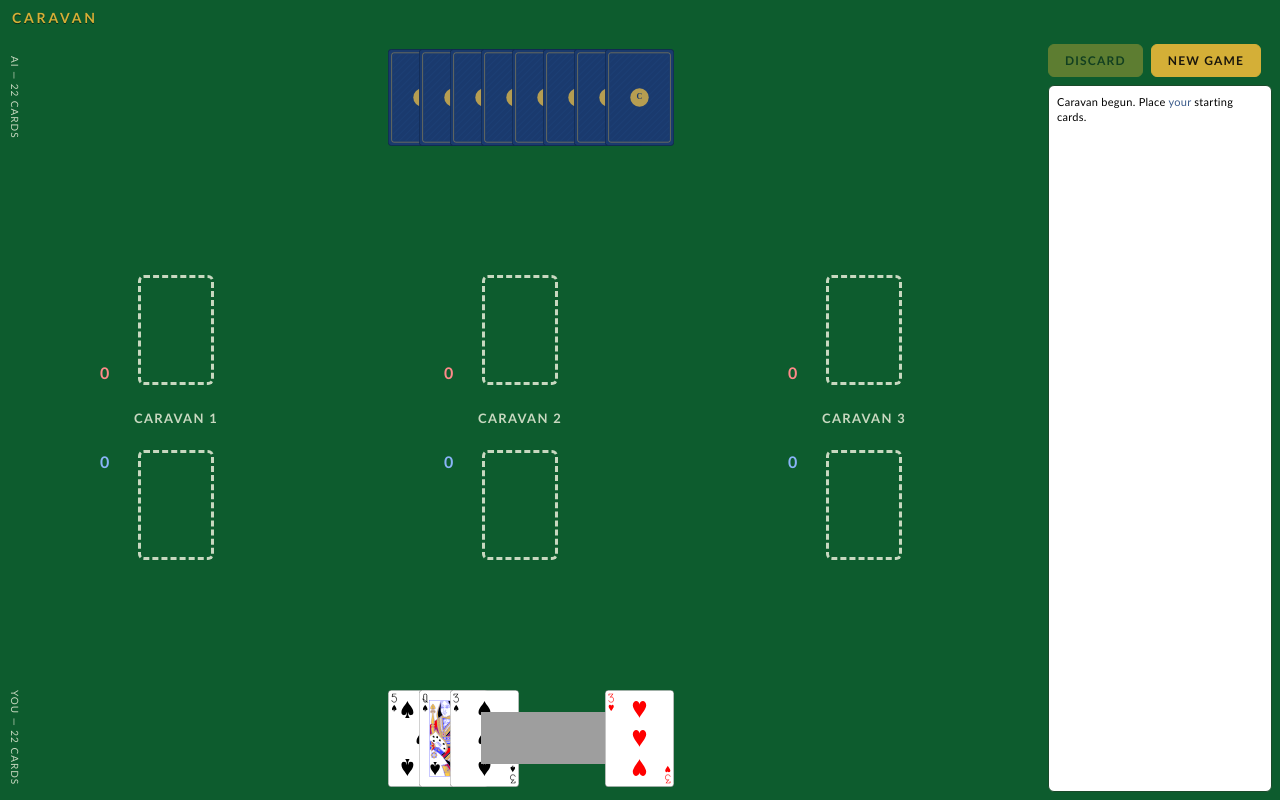
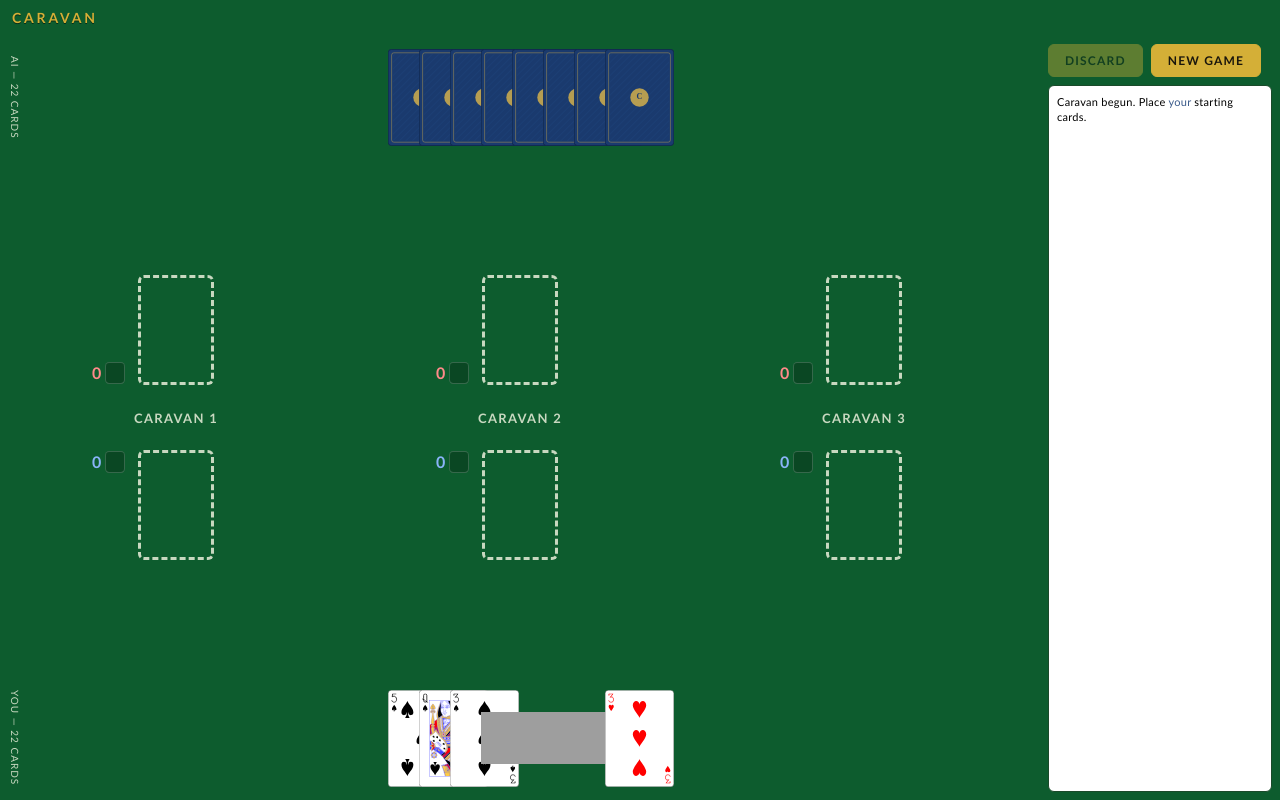
Before and after one commit to thekingofspain/caravan-game, a React (Vite) app: page / in a window 1280 px wide. Built offline with nearby package versions, Linux system fonts and the light colour scheme; grey boxes are pictures that could not be loaded.

Commit message:
fix: make caravan direction arrow bigger and distinct from single character
- Use filled triangles ▲/▼ instead of thin ↑/↓
- Style as 20px badge with dark bg, border, scaleY 1.1, centered

```diff
--- a/src/global.css
+++ b/src/global.css
@@ -259,8 +259,20 @@ body {
 }
 
 .caravan-col__dir {
-  min-width: 12px;
-  text-align: left;
+  min-width: 20px;
+  width: 20px;
+  height: 20px;
+  display: inline-flex;
+  align-items: center;
+  justify-content: center;
+  font-size: 14px;
+  line-height: 1;
+  background: rgba(0, 0, 0, 0.22);
+  border: 1px solid rgba(255, 255, 255, 0.18);
+  border-radius: 4px;
+  text-align: center;
+  font-weight: 900;
+  transform: scaleY(1.1);
 }
 
 .caravan-col__score--human { color: var(--c-human); }
--- a/src/ui/Board.tsx
+++ b/src/ui/Board.tsx
@@ -8,8 +8,8 @@ import { isValueCard } from "../game/types";
 import { CardView, PlacedCardView } from "./CardView";
 
 function dirArrow(dir: "asc" | "desc" | null): string {
-  if (dir === "asc") return "↑";
-  if (dir === "desc") return "↓";
+  if (dir === "asc") return "▲";
+  if (dir === "desc") return "▼";
   return "";
 }
 
```
